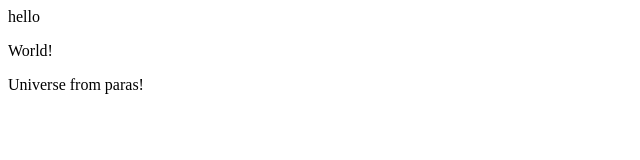
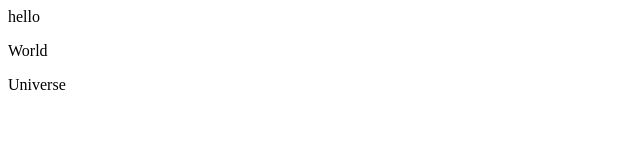
Before and after one commit to ParasJmail/git-demo, a plain HTML site: page index.html in a window 1280 px wide. Shown: the full height of the page, 0-640 px from the left. Drawn offline with Linux system fonts and the light colour scheme.

Commit message:
remove useless data

```diff
--- a/index.html
+++ b/index.html
@@ -1,3 +1,3 @@
 <p>hello</p>
-<p> World!</p>
-<p>Universe from paras!</p>
+<p> World</p>
+<p>Universe</p>
```
